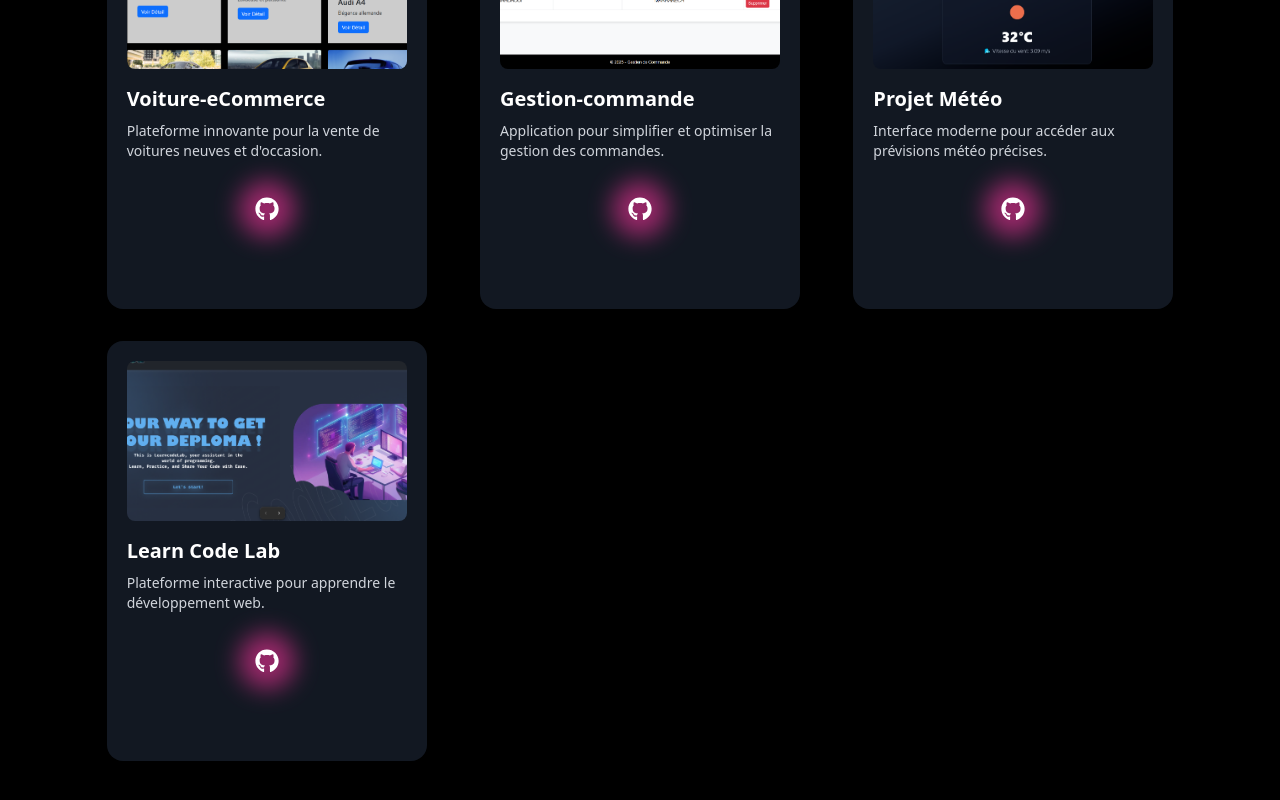
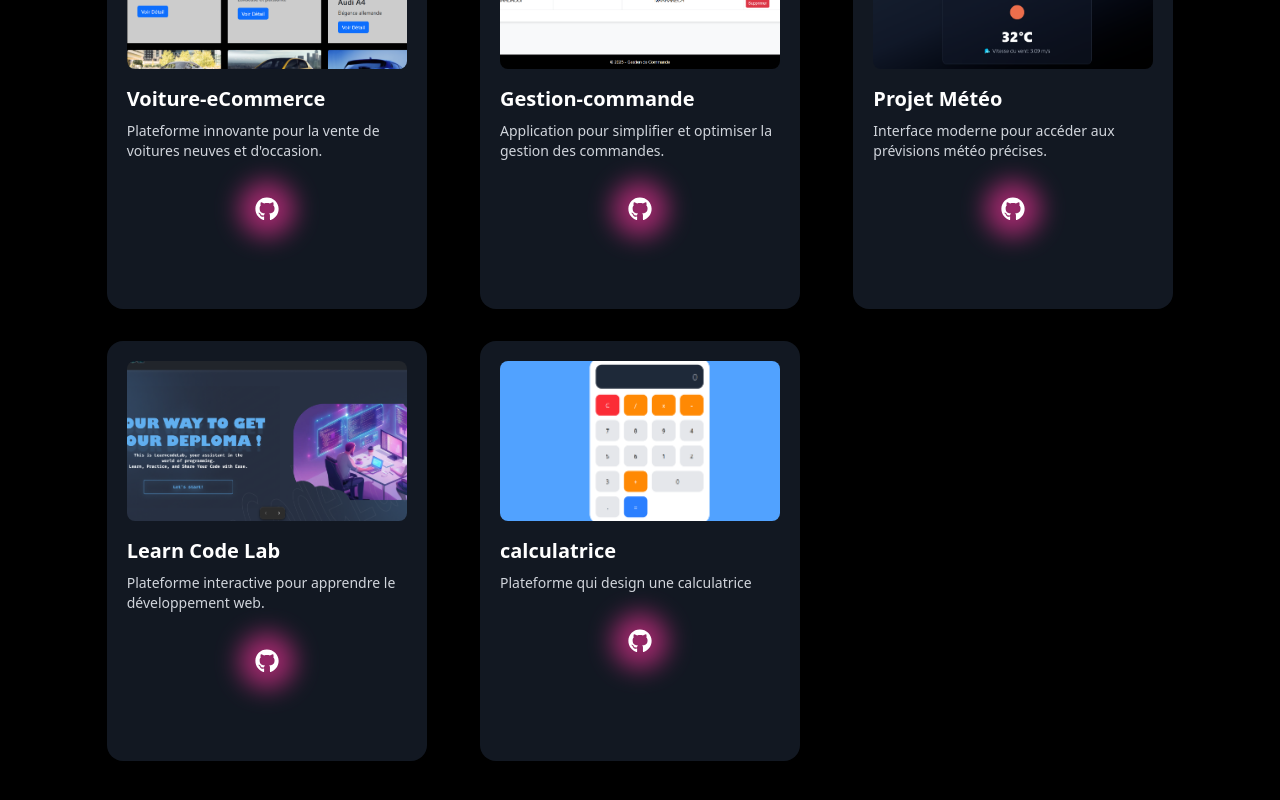
Before and after one commit to YASSIRELMAHDAOUI/portfolio, a React (Vite) app: page /projects in a window 1280 px wide. Shown: the part 428-1228 px from the top of the page. Built offline with nearby package versions, Linux system fonts and the light colour scheme.

Commit message:
projet ajouté

```diff
--- a/src/components/project.jsx
+++ b/src/components/project.jsx
@@ -5,6 +5,7 @@ import meteo from "../assets/meteo_photo.png";
 import learn from "../assets/learn photo.png";
 import voiture from "../assets/voiture photo.png";
 import gestion from "../assets/gestion photo.png";
+import calculatrice from "../assets/calcula.png"
 
 const projects = [
   {
@@ -31,6 +32,13 @@ const projects = [
     desc: "Plateforme interactive pour apprendre le développement web.",
     link: "https://github.com/SAAD-ELGHABA/LearnCodeLab",
   },
+  {
+    title: "calculatrice",
+    img: calculatrice,
+    desc: "Plateforme qui design une calculatrice",
+    link: "https://github.com/YASSIRELMAHDAOUI/calculatrice",
+  }
+
 ];
 
 const Project = () => {
```
Also changed, not shown: src/assets/calcula.png (added).
